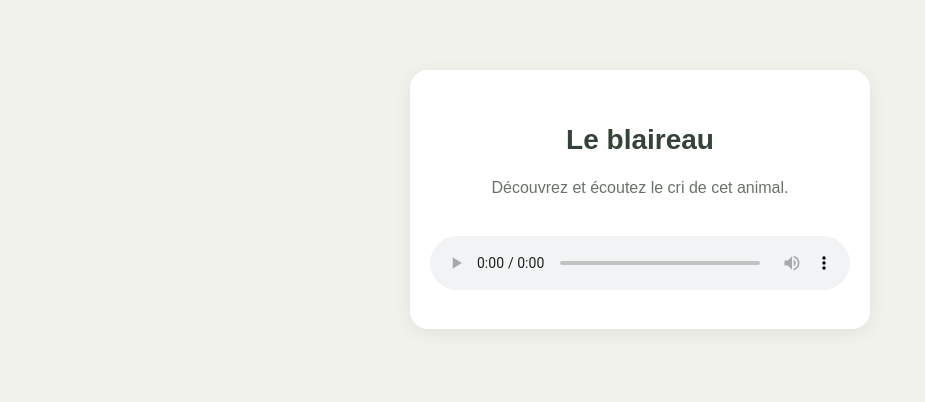
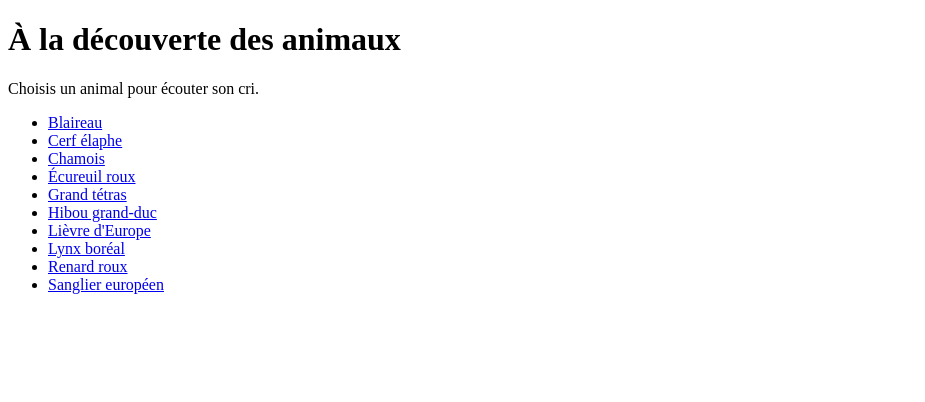
Before and after one commit to ocoutellec-droid/audio-animal, a plain HTML site: page index.html in a window 1280 px wide. Shown: the whole page, without its empty margins (0-925 px from the left). Drawn offline with Linux system fonts and the light colour scheme.

Commit message:
Update index.html

```diff
--- a/index.html
+++ b/index.html
@@ -3,53 +3,25 @@
 <html lang="fr">
 <head>
 <meta charset="UTF-8">
-<meta name="viewport" content="width=device-width, initial-scale=1">
-<title>Le blaireau - Écouter son cri</title>
+<meta name="viewport" content="width=device-width, initial-scale=1.0">
+<title>À la découverte des animaux</title>
+</head>
+<body>
+<h1>À la découverte des animaux</h1>
+<p>Choisis un animal pour écouter son cri.</p>
 
-<style>
-body {
-  font-family: Arial, sans-serif;
-  background: #f2f2ed;
-  color: #344238;
-  text-align: center;
-  padding: 40px 20px;
-  margin: 0;
-}
+<ul>
+<li><a href="blaireau.html">Blaireau</a></li>
+<li><a href="cerf-elaphe.html">Cerf élaphe</a></li>
+<li><a href="chamois.html">Chamois</a></li>
+<li><a href="ecureuil-roux.html">Écureuil roux</a></li>
+<li><a href="grand-tetras.html">Grand tétras</a></li>
+<li><a href="hibou-grand-duc.html">Hibou grand-duc</a></li>
+<li><a href="lievre-europe.html">Lièvre d'Europe</a></li>
+<li><a href="lynx-boreal.html">Lynx boréal</a></li>
+<li><a href="renard-roux.html">Renard roux</a></li>
+<li><a href="sanglier-europeen.html">Sanglier européen</a></li>
+</ul>
 
-.carte {
-  background: white;
-  max-width: 420px;
-  margin: 30px auto;
-  padding: 35px 20px;
-  border-radius: 18px;
-  box-shadow: 0 4px 18px #00000012;
-}
-
-h1 {
-  font-size: 28px;
-}
-
-p {
-  color: #68736a;
-  line-height: 1.6;
-}
-
-audio {
-  width: 100%;
-  margin-top: 20px;
-}
-</style>
-</head>
-
-<body>
-  <div class="carte">
-    <h1>Le blaireau</h1>
-    <p>Découvrez et écoutez le cri de cet animal.</p>
-
-    <audio controls preload="metadata">
-      <source src="blaireau.mp3" type="audio/mpeg">
-      Votre navigateur ne peut pas lire ce fichier audio.
-    </audio>
-  </div>
 </body>
 </html>
```
